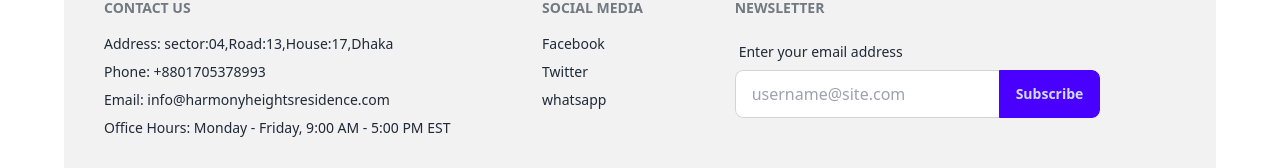
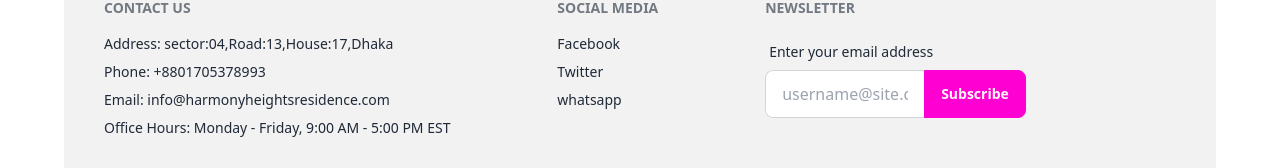
Before and after one commit to fah45/Real-state-Public, a React (Vite) app: page / in a window 1280 px wide. Shown: the part 1274-1442 px from the top of the page. Built offline with nearby package versions, Linux system fonts and the light colour scheme; no server answers.

Commit message:
again update and fix bugs

```diff
--- a/src/Shared/Footer/Footer.jsx
+++ b/src/Shared/Footer/Footer.jsx
@@ -23,8 +23,8 @@ const Footer = () => {
                         <span className="label-text">Enter your email address</span>
                     </label>
                     <div className="join overflow-hidden">
-                        <input type="text" placeholder="username@site.com" className="input input-bordered join-item" />
-                        <button className="btn btn-primary  join-item">Subscribe</button>
+                        <input type="text" placeholder="username@site.com" className="input input-bordered w-[50%] join-item" />
+                        <button className="btn btn-secondary join-item">Subscribe</button>
                     </div>
                 </fieldset>
             </form>
```
